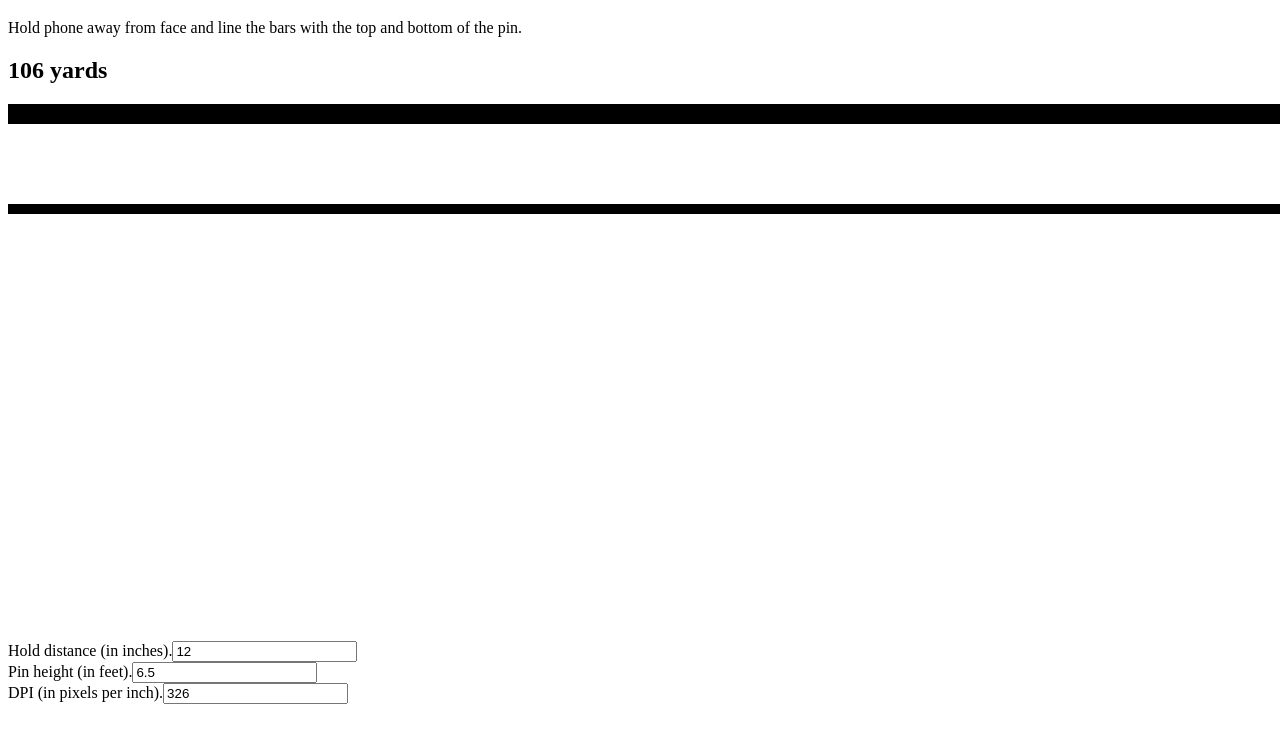
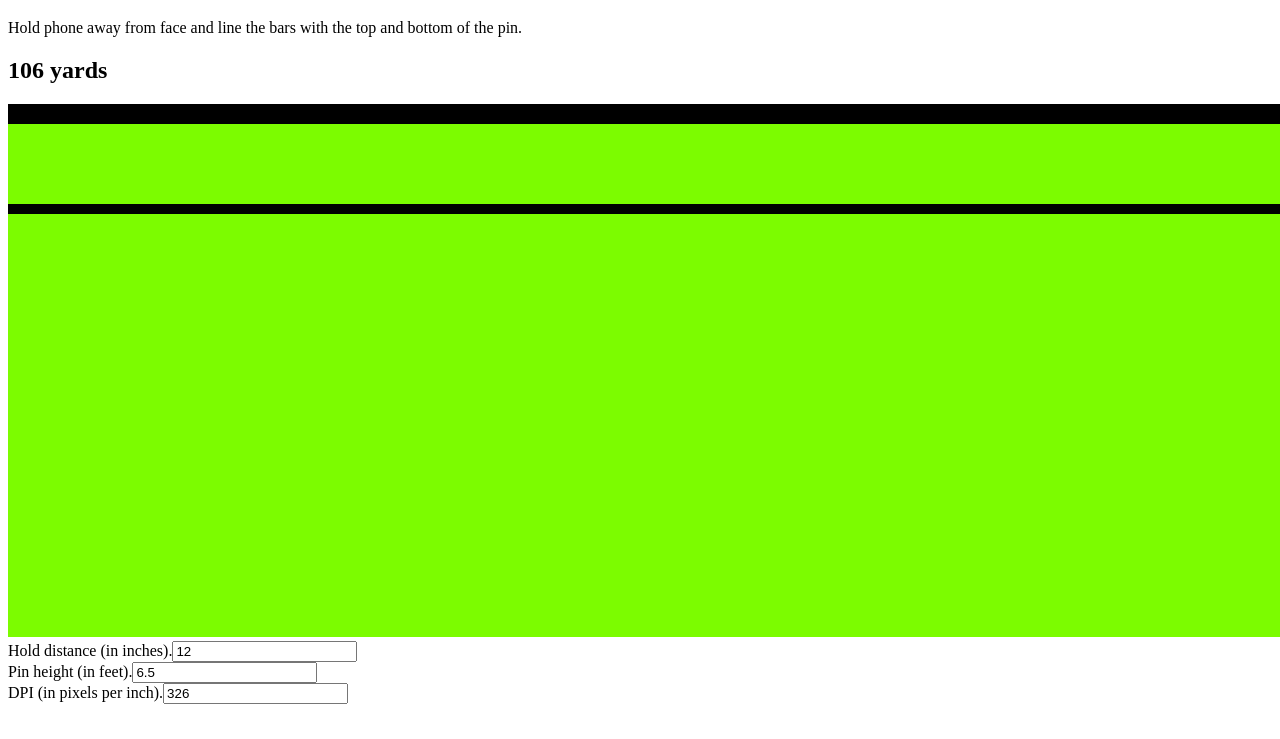
Before and after one commit to jtiosue/PythonGames, a plain HTML site: page DistanceToGreen/javascriptImplementation/index.html in a window 1280 px wide. Shown: the part 61-800 px from the top of the page. Drawn offline with Linux system fonts and the light colour scheme.

Commit message:
Update index.html

```diff
--- a/DistanceToGreen/javascriptImplementation/index.html
+++ b/DistanceToGreen/javascriptImplementation/index.html
@@ -10,7 +10,7 @@
 		<div><h2 id="distance"></h2></div>
 
 		<div align="center">
-			<canvas id="canvas"></canvas>
+			<canvas id="canvas" style="background-color: #7CFC00;"></canvas>
 		</div>
 
 		<div><form>
```
